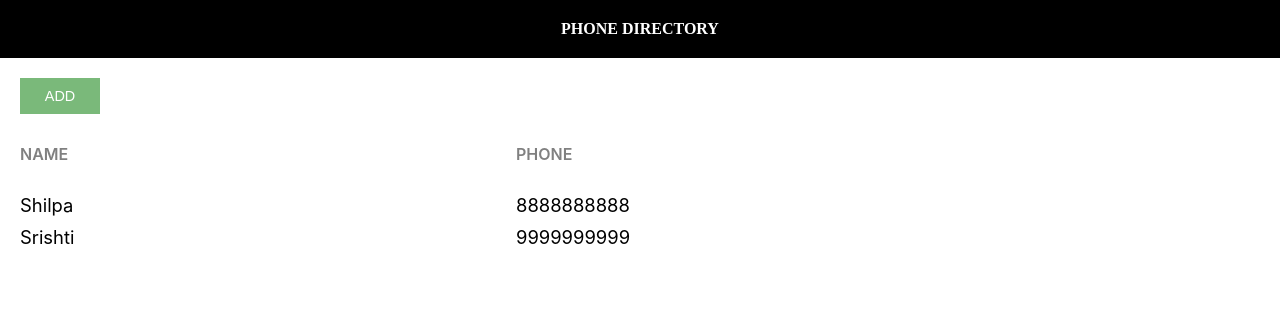
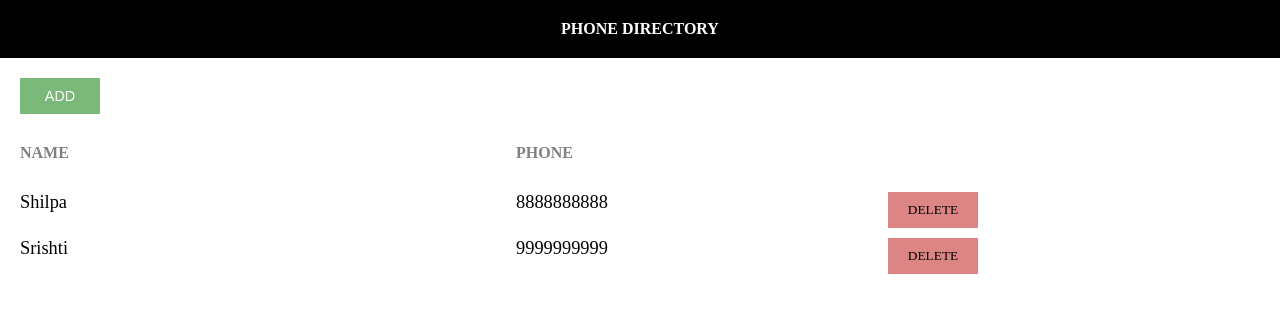
Before and after one commit to bharatharu/phone-directory, a React (Create React App) app: page / in a window 1280 px wide. Shown: the top 312 px of the page. Built offline with nearby package versions, Linux system fonts and the light colour scheme.

Commit message:
Added ‘Delete’ button

```diff
--- a/src/App.css
+++ b/src/App.css
@@ -33,6 +33,7 @@
     font-size: 1.15rem;
     word-wrap: break-word;
     padding-right: 10px;
+    font-family: 'Times New Roman', Times, serif;
 }
 
 .name-heading, .phone-heading {
@@ -41,3 +42,15 @@
     color: #808080;
     text-transform: uppercase;
 }
+.del-btn{
+    padding-top: 10px;
+    padding-bottom: 10px;
+    padding-right: 15px;
+    padding-left: 15px;
+    width: 90px;
+    text-transform: uppercase;
+    background-color: rgb(221, 132, 132);
+    border: none;
+    font-family: 'Times New Roman', Times, serif;
+
+}
--- a/src/App.js
+++ b/src/App.js
@@ -15,7 +15,7 @@ class App extends Component {
         name: "Srishti",
         phone: "9999999999"
       }
-    ]
+    ];
     return (
       <div>
         <Header />
@@ -31,6 +31,9 @@ class App extends Component {
               return <div key={sub.id} className="grid-container">
                 <span className="grid-item">{sub.name}</span>
                 <span className="grid-item">{sub.phone}</span>
+                <span className="del-btnContainer">
+                  <button className="del-btn">Delete</button>
+                </span>
               </div>
             })
           }
```
